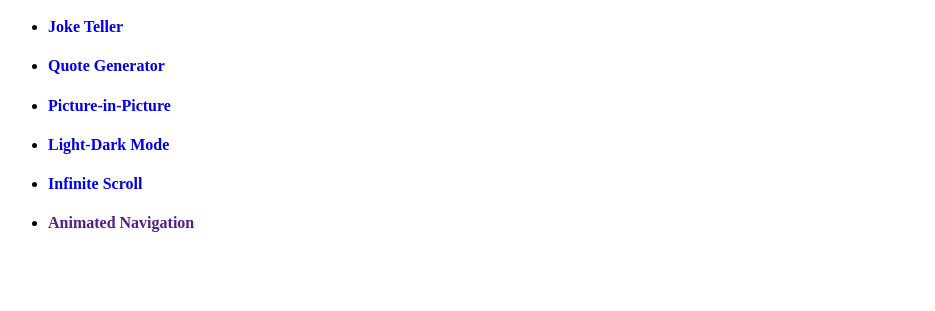
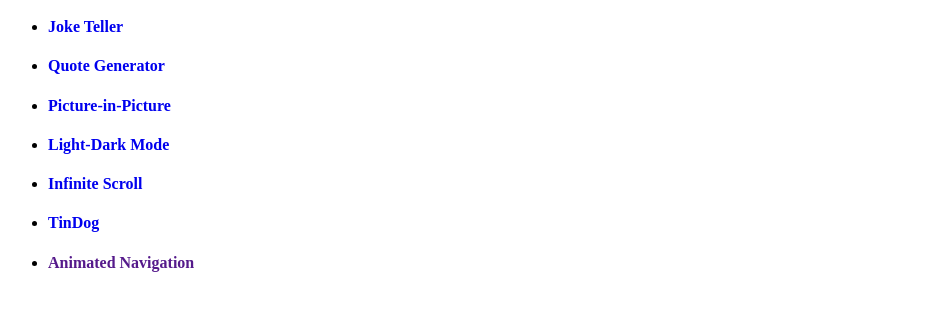
Before and after one commit to pateljyoti-4141/WebDevelopement, a plain HTML site: page index.html in a window 1280 px wide. Shown: the part 101-412 px from the top of the page, without its empty margins (0-935 px from the left). Drawn offline with Linux system fonts and the light colour scheme.

Commit message:
Add TinDog project link to index.html

```diff
--- a/index.html
+++ b/index.html
@@ -16,6 +16,7 @@
             <li><a href="picture-in-picture/index.html" style="text-decoration:none"><h4>Picture-in-Picture</h4></a></li>
             <li><a href="light-dark-mode/index.html" style="text-decoration:none"><h4>Light-Dark Mode</h4></a></li>
             <li><a href="Infinite_scroll/index.html" style="text-decoration:none"><h4>Infinite Scroll</h4></a></li>
+            <li><a href="TinDog/index.html" style="text-decoration:none"><h4>TinDog</h4></a></li>
             <li><a href="" style="text-decoration:none"><h4>Animated Navigation</h4></a></li>
         </ul>
     </div>
```
